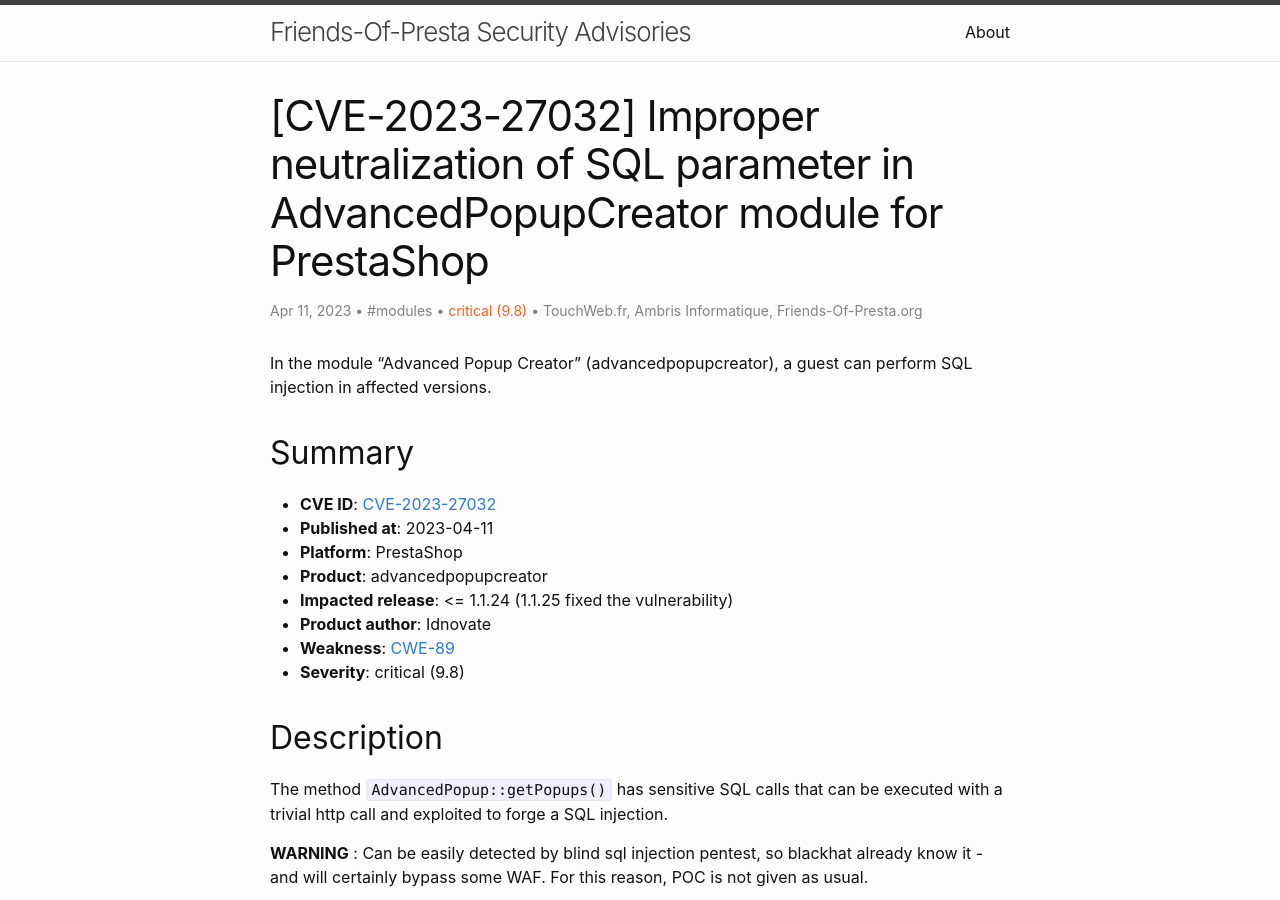
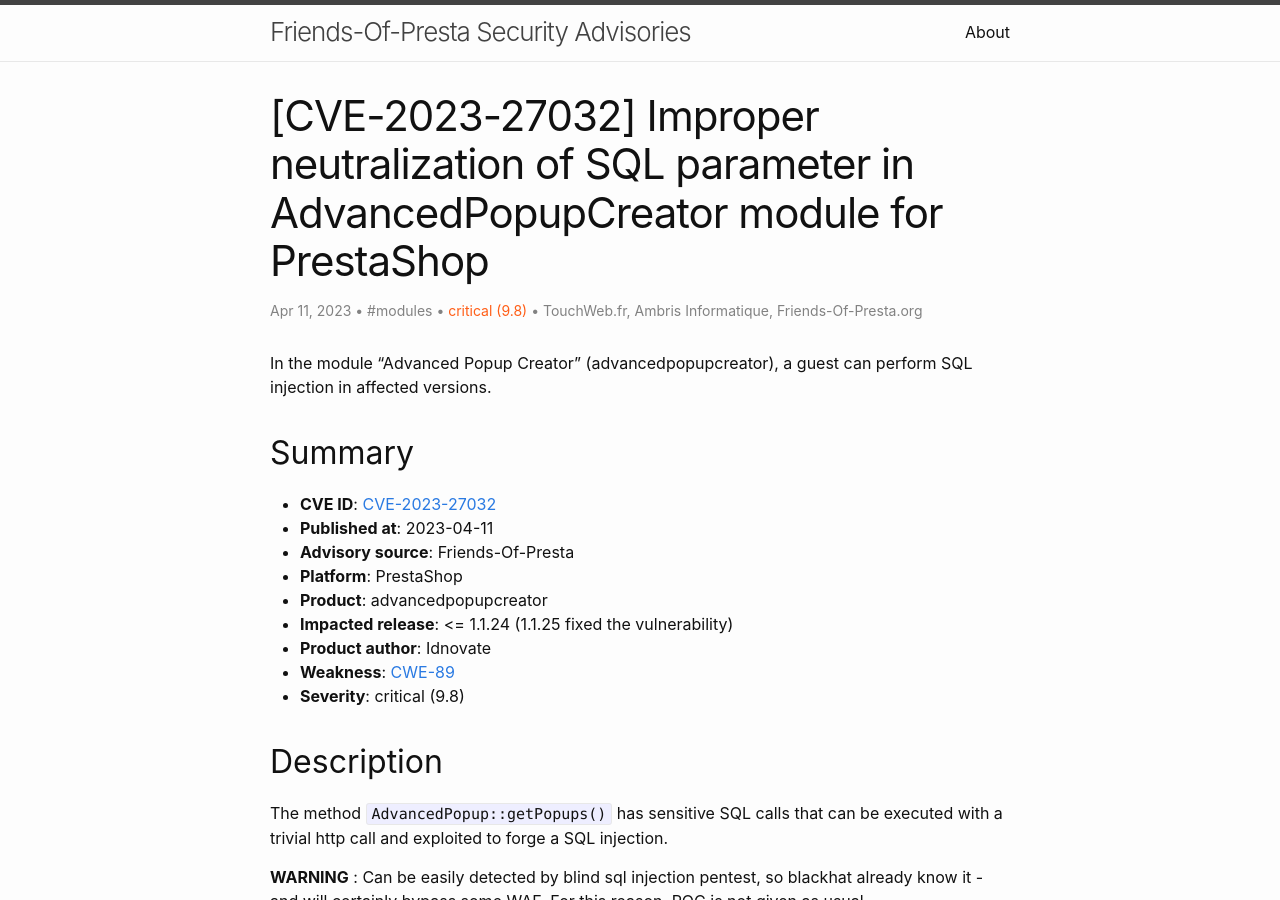
Before and after one commit to friends-of-presta/security-advisories, a Jekyll site: the page built from _posts/2023-04-11-advancedpopupcreator.md, in a window 1280 px wide and 900 px high. Built offline with Jekyll 4.4.1, drawn with Linux system fonts in a browser that asks for light colours.

Commit message:
Update 2023-04-11-advancedpopupcreator.md

```diff
--- a/_posts/2023-04-11-advancedpopupcreator.md
+++ b/_posts/2023-04-11-advancedpopupcreator.md
@@ -16,6 +16,7 @@ In the module "Advanced Popup Creator" (advancedpopupcreator), a guest can perfo
 
 * **CVE ID**: [CVE-2023-27032](https://cve.mitre.org/cgi-bin/cvename.cgi?name=CVE-2023-27032)
 * **Published at**: 2023-04-11
+* **Advisory source**: Friends-Of-Presta
 * **Platform**: PrestaShop
 * **Product**: advancedpopupcreator
 * **Impacted release**: <= 1.1.24 (1.1.25 fixed the vulnerability)
```
